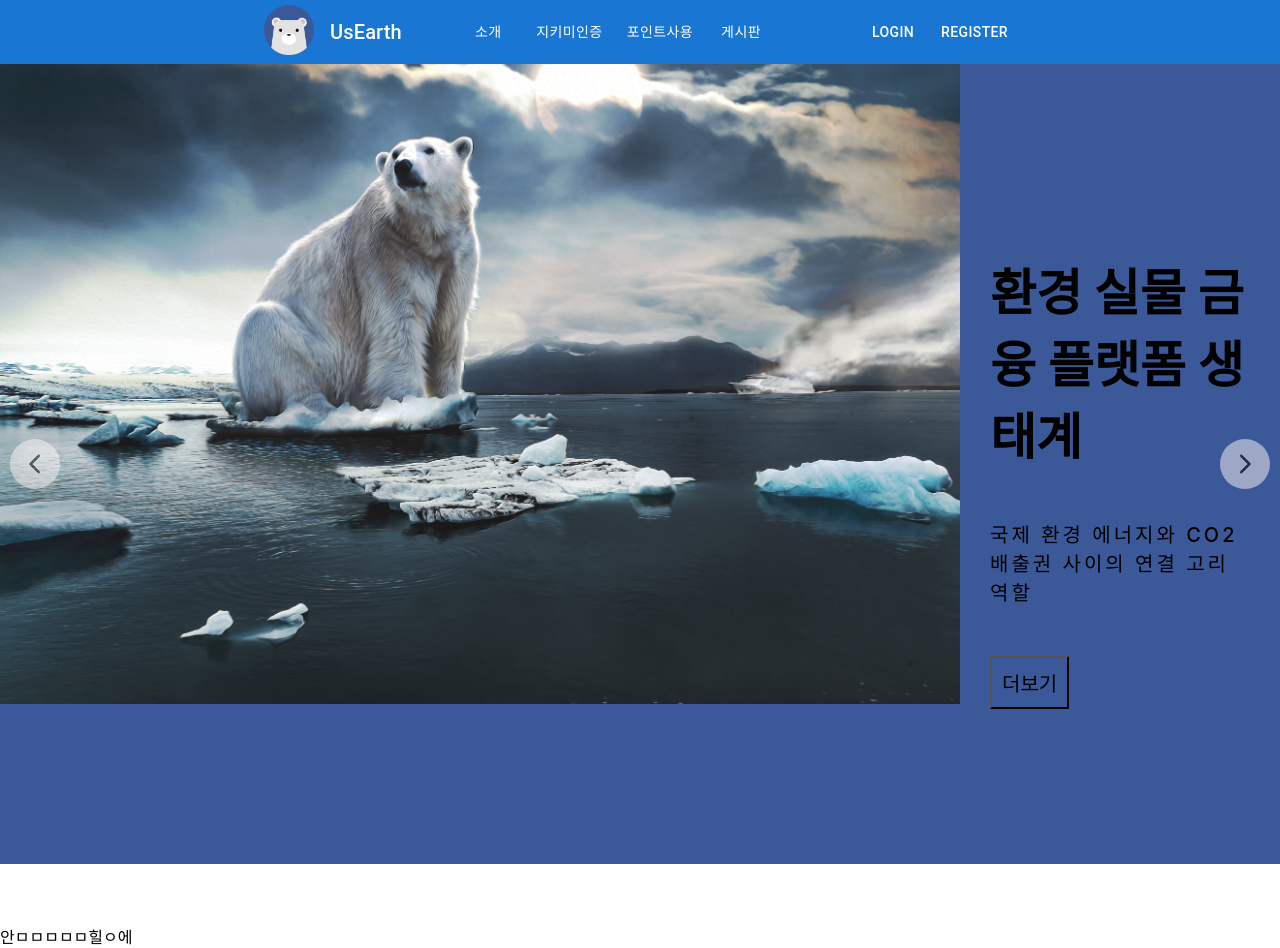
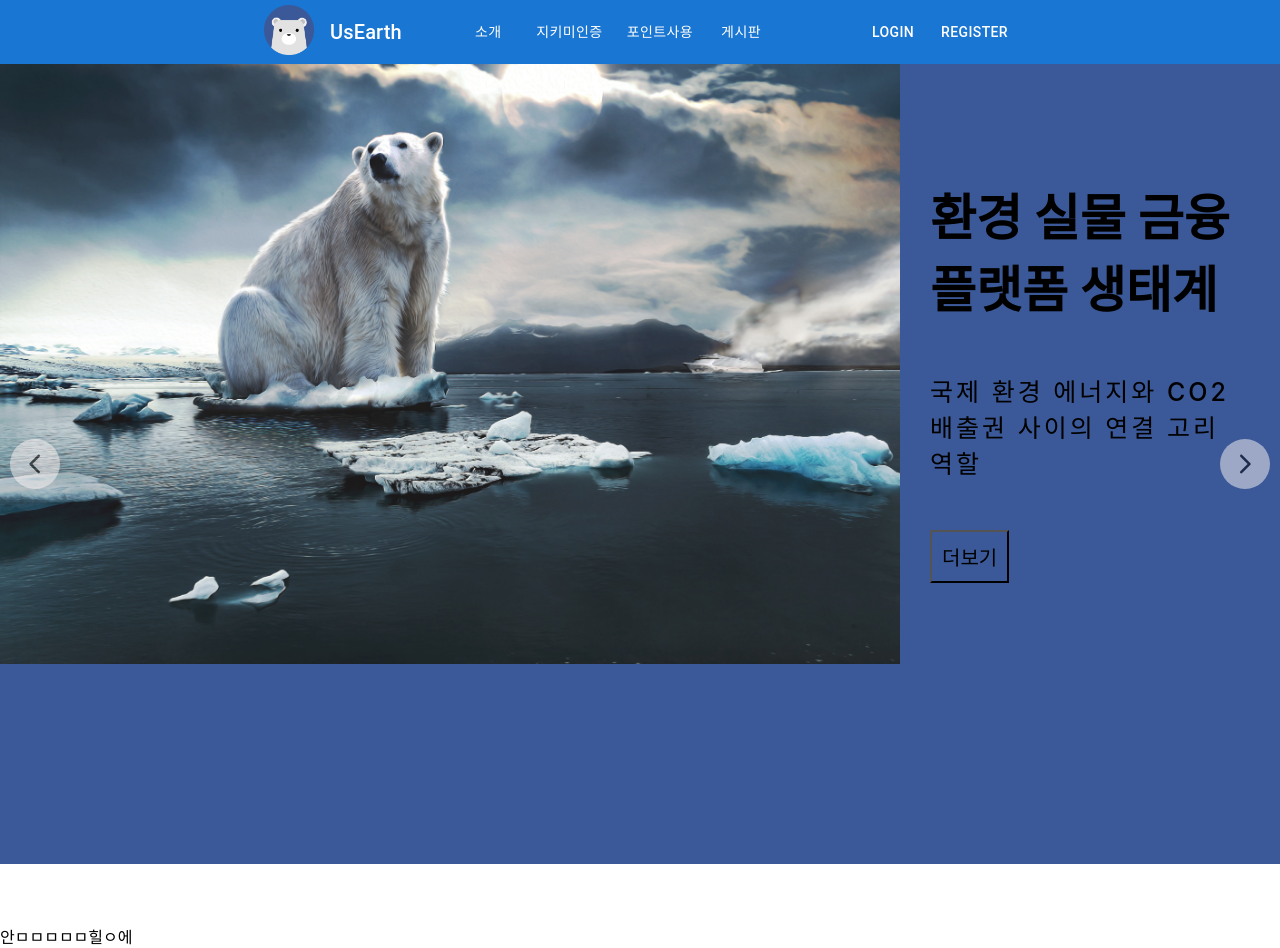
Before and after one commit to jsoyun/BUYMESUSHI-team, a React (Create React App) app in the folder client/: page / in a window 1280 px wide. Built offline with nearby package versions, Linux system fonts and the light colour scheme; no server answers.

Commit message:
news api 진행중

```diff
--- a/client/src/components/views/SliderPage/SliderPage.js
+++ b/client/src/components/views/SliderPage/SliderPage.js
@@ -4,13 +4,14 @@
 // cf) api 보여주는 컴포넌트 안에도 컴포넌트를 넣을 예정.
 // 사진도 넣고 설명도 넣고
 //(데이터 파일을 하나 만들어서 데이터 정보 때려박아넣고 불러오는걸로..styled component로 div 커스텀하기)
-import { useState } from "react";
+import { useState, useEffect } from "react";
 import {
   ArrowBackIosRounded,
   ArrowForwardIosRounded,
 } from "@material-ui/icons";
 import styled from "styled-components";
 import { sliderItems } from "../../../data";
+import Axios from "axios";
 
 const Container = styled.div`
   width: 100%;
@@ -60,12 +61,13 @@
 `;
 
 const Image = styled.img`
-  height: 80%;
+  height: 75%;
 `;
 
 const InfoContainer = styled.div`
   flex: 1;
   padding: 30px;
+  margin-bottom: 200px;
 `;
 
 const Title = styled.h1`
@@ -74,7 +76,7 @@
 
 const Desc = styled.p`
   margin: 50px 0px;
-  font-size: 20px;
+  font-size: 25px;
   font-weight: 500;
   letter-spacing: 3px;
 `;
@@ -86,8 +88,18 @@
   cursor: pointer;
 `;
 
+const NewsItem = styled.div``;
+
 const SliderPage = () => {
   const [slideIndex, setSlideIndex] = useState(0);
+  const [articles, setArticles] = useState([]);
+
+  useEffect(() => {
+    const getArticles = async () => {
+      const res = await Axios.get("");
+    };
+  });
+
   const handleClick = (direction) => {
     if (direction === "left") {
       setSlideIndex(slideIndex > 0 ? slideIndex - 1 : 2);
@@ -96,6 +108,7 @@
     }
   };
   return (
+    <>
       <Container>
         <Arrow direction="left" onClick={() => handleClick("left")}>
           <ArrowBackIosRounded />
@@ -118,6 +131,8 @@
           <ArrowForwardIosRounded />
         </Arrow>
       </Container>
+      <NewsItem></NewsItem>
+    </>
   );
 };
 
--- a/client/src/data.js
+++ b/client/src/data.js
@@ -11,13 +11,13 @@
     img: "/img/main/main3.jpg",
     title: "안전한 최첨단 블록체인 플랫폼",
     desc: "블록체인 기술 기반으로 거래소 및 카드시스템을 통해 현금처럼 사용",
-    bg: "f5fafd",
+    bg: "4c4c4c",
   },
   {
     id: 3,
     img: "/img/main/main5.jpg",
     title: "안전한 거래/최소의 수수료/빠른 이체 시간",
     desc: "국제 친환경 에너지시장과 탄소배출권의 가치를 교환하는 가교역활",
-    bg: "fbf0f4",
+    bg: "587F51",
   },
 ];
```
Lines whose indentation alone changed are shown as unchanged.
